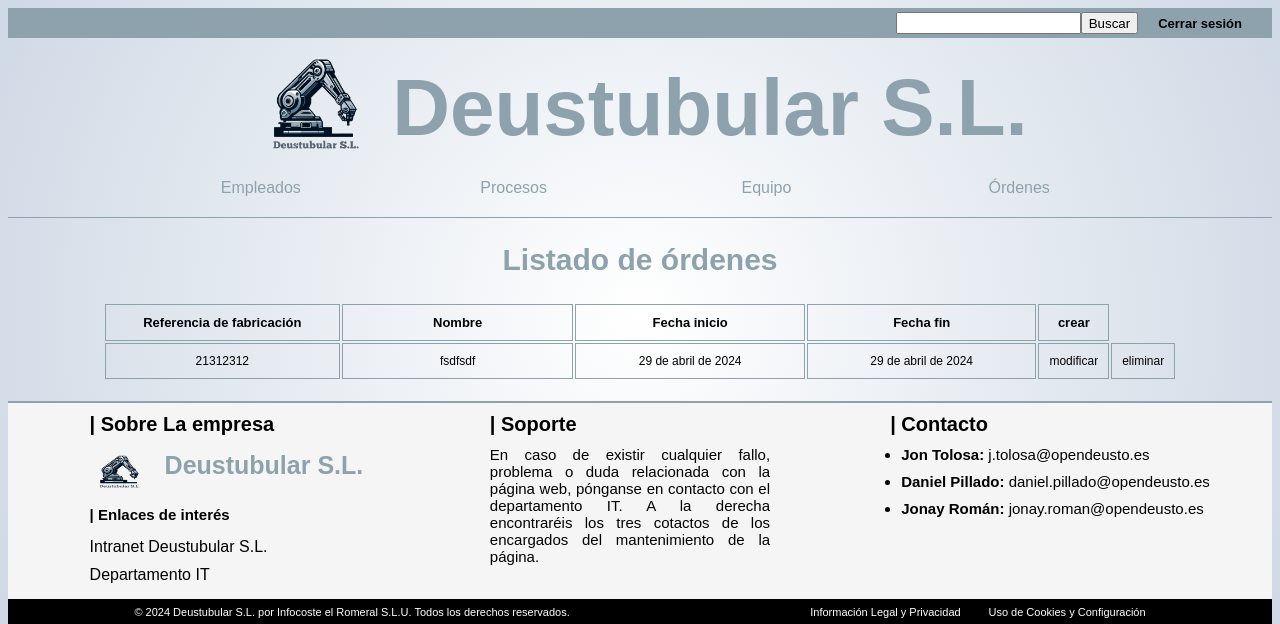
After one commit to JonayRoman/E2-Equipo7, a Django app: page /appGestionProduccion/ordenes in a window 1280 px wide. The commit adds this page. Shown: the top 624 px of the page. Run offline with Django 5.2, Linux system fonts and the light colour scheme; data comes from the database, SQL or seed files in the repository; both versions use the stored data as it was after the commit.

Commit message:
crear lista de las ordenes

```diff
--- a/appGestionProduccion/urls.py
+++ b/appGestionProduccion/urls.py
@@ -18,7 +18,7 @@ from django.urls import path
 from . import views
 from .views import EmpleadoListView, EmpleadoCreateView, EmpleadoDeleteView, EmpleadoUpdateView, ProcesoListView, \
     ProcesoCreateView, ProcesoDeleteView, ProcesoUpdateView, ProcesoDetailView, EquipoListView, EquipoCreateView, \
-    EquipoDeleteView, EquipoUpdateView, EquipoDetailView
+    EquipoDeleteView, EquipoUpdateView, EquipoDetailView, OrdenListView
 
 urlpatterns = [
     path('/empleados', EmpleadoListView.as_view(), name='empleado_list'),
@@ -36,4 +36,5 @@ urlpatterns = [
     path('/equipos/delete/<int:pk>', EquipoDeleteView.as_view(), name='equipos_delete'),
     path('/equipos/update/<int:pk>', EquipoUpdateView.as_view(), name='equipos_update'),
     path('/equipo/<int:pk>', EquipoDetailView.as_view(), name='equipo_show'),
+    path('/ordenes', OrdenListView.as_view(), name='orden_list'),
 ]
--- a/appGestionProduccion/views.py
+++ b/appGestionProduccion/views.py
@@ -5,7 +5,8 @@ from django.views import View
 from django.views.generic import ListView, DeleteView, UpdateView, DetailView
 
 from appGestionProduccion.forms import EmpleadoForm, ProcesoForm, EquipoForm
-from appGestionProduccion.models import Empleado, Proceso, Equipo
+from appGestionProduccion.models import Empleado, Proceso, Equipo, Orden_De_fabricacion
+
 
 #Lista de todos los empleados (se ven todos los atributos)
 class EmpleadoListView(ListView):
@@ -170,3 +171,9 @@ def show_Equipo(request, equipo_id):
 
 class EquipoDetailView(DetailView):
     model = Equipo
+
+#Lista de todas las ordenes (se ven todos los atributos)
+class OrdenListView(ListView):
+    model = Orden_De_fabricacion
+    template_name = "appGestionProduccion/orden_list.html"
+    context_object_name = "ordenes"
--- /dev/null
+++ b/templates/appGestionProduccion/orden_list.html
@@ -0,0 +1,37 @@
+{% extends 'base.html' %}
+{% block contenido %}
+    <h2>Listado de órdenes</h2>
+
+        {% if ordenes %}
+            <table class="tabla">
+                        <thead>
+                            <tr>
+                                <th>Referencia de fabricación</th>
+                                <th>Nombre</th>
+                                <th>Fecha inicio</th>
+                                <th>Fecha fin</th>
+                               <th>crear</th>
+                            </tr>
+                        </thead>
+                        <tbody>
+                            {% for orden_de_fabricacion in ordenes %}
+                	            <tr>
+                                    <td>{{ orden_de_fabricacion.ref_fabricacion}}</td>
+                                    <td>{{ orden_de_fabricacion.nombre}}</td>
+                                    <td>{{ orden_de_fabricacion.fecha_inicio}}</td>
+                                    <td>{{ orden_de_fabricacion.fecha_fin}}</td>
+                                    <td>modificar</td>
+                                    <td>
+                                       eliminar
+                                    </td>
+                                </tr>
+                            {% endfor %}
+                        </tbody>
+            </table>
+
+        {% else %}
+            <div class="nada-creado">
+                <p>No hay órdenes creadas</p>
+            </div>
+        {% endif %}
+{% endblock %}
--- a/templates/base.html
+++ b/templates/base.html
@@ -45,7 +45,7 @@
                 <a href="{% url 'empleado_list' %}">Empleados</a>
                 <a href="{% url 'proceso_list' %}">Procesos</a>
                 <a href="{% url 'equipo_list' %}">Equipo</a>
-                <a href="#">Órdenes</a>
+                <a href="{% url 'orden_list' %}">Órdenes</a>
             </nav>
         </div>
 
```
Also changed, not shown: db.sqlite3, 1 other file.
